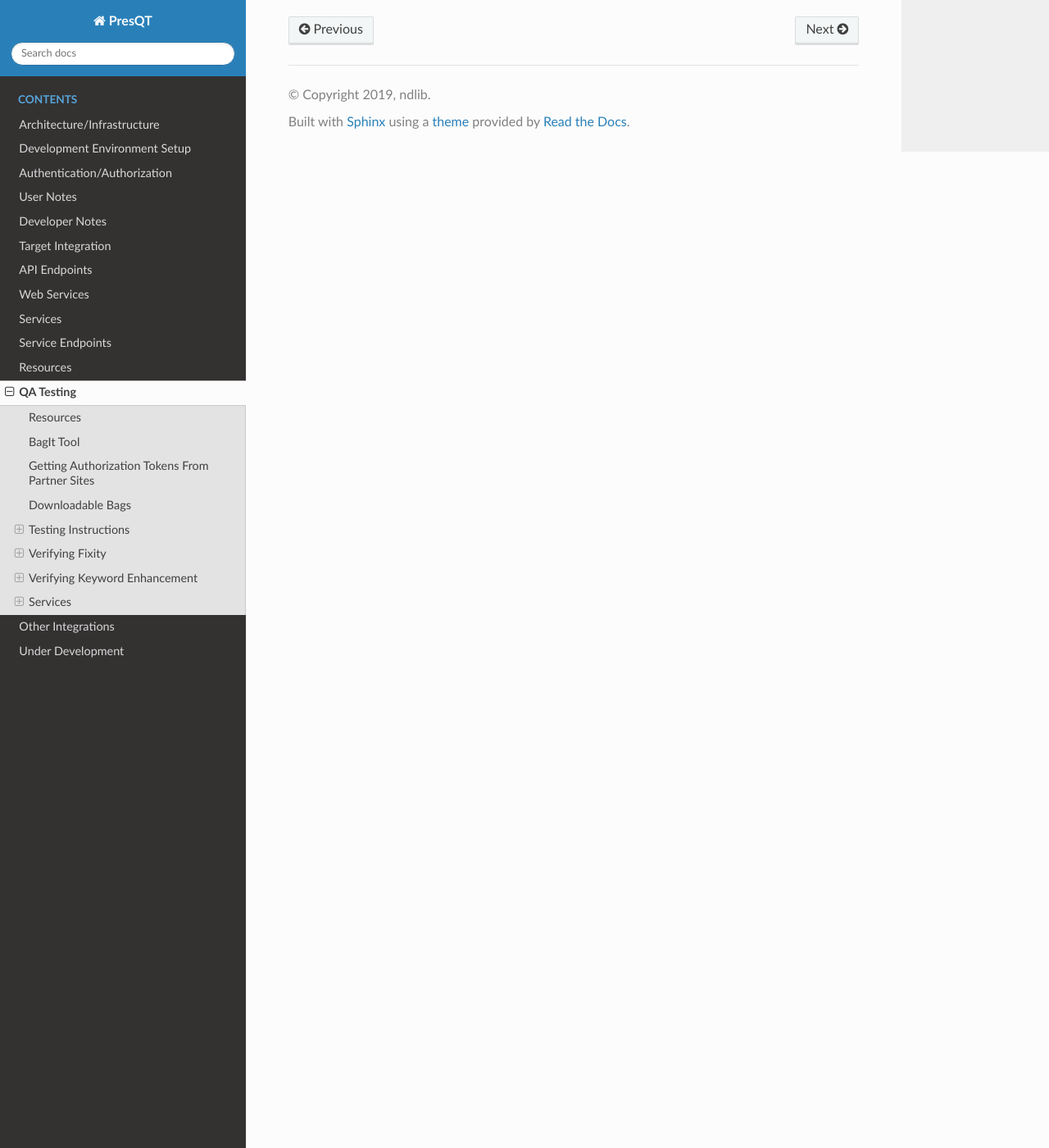
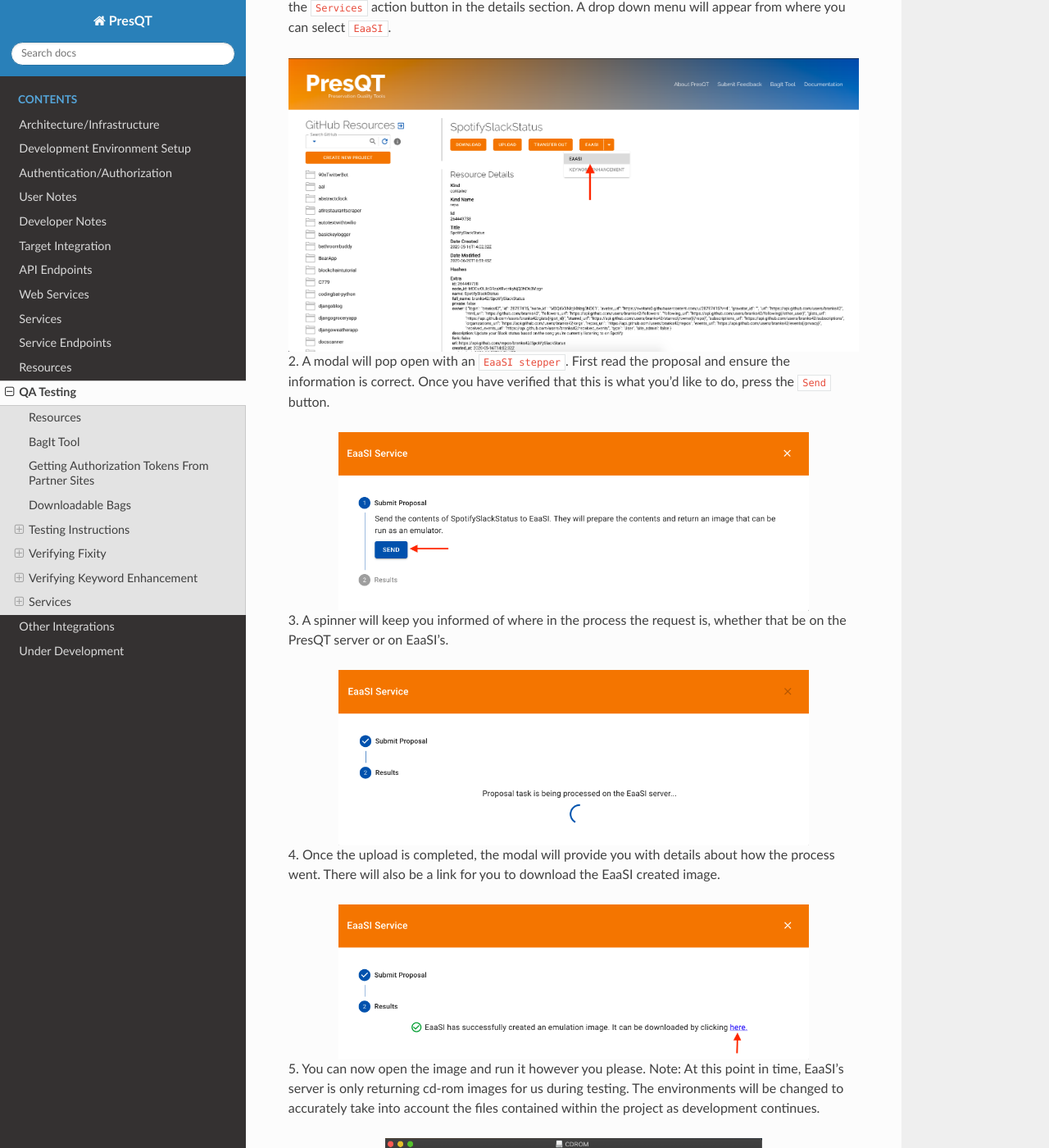
Before and after one commit to Lucy-Family-Institute/presqt, a Sphinx documentation site: the page built from docs/qa.rst, in a window 1280 px wide and 1400 px high, scrolled down 16186 px. Shown: the whole window at 82% size. Built offline with Sphinx 7.4.7 and the Read the Docs theme 2.0.0, drawn with Linux system fonts in a browser that asks for light colours; some of the changed text lies outside the part shown.

Commit message:
Added EaaSI info in QA docs

```diff
--- a/docs/qa.rst
+++ b/docs/qa.rst
@@ -292,5 +292,38 @@
 
 Send a Proposal to EaaSI
 ++++++++++++++++++++++++
+1. To send a resource to EaaSI, first select the resource in the ``resource collection`` and then click
+the ``Services`` action button in the details section. A drop down menu will appear from where you can select
+``EaaSI``.
 
-TBD
+.. figure:: images/qa/eaasi/eaasi1.png
+    :align: center
+
+2. A modal will pop open with an ``EaaSI stepper``. First read the proposal and ensure the information is correct.
+Once you have verified that this is what you'd like to do, press the ``Send`` button.
+
+.. figure:: images/qa/eaasi/eaasi2.png
+    :align: center
+    :scale: 30%
+
+3. A spinner will keep you informed of where in the process the request is, whether that be on the
+PresQT server or on EaaSI's.
+
+.. figure:: images/qa/eaasi/eaasi3.png
+    :align: center
+    :scale: 30%
+
+4. Once the upload is completed, the modal will provide you with details about how the process went.
+There will also be a link for you to download the EaaSI created image.
+
+.. figure:: images/qa/eaasi/eaasi4.png
+    :align: center
+    :scale: 30%
+
+5. You can now open the image and run it however you please. Note: At this point in time, EaaSI's
+server is only returning cd-rom images for us during testing. The environments will be changed to accurately
+take into account the files contained within the project as development continues.
+
+.. figure:: images/qa/eaasi/eaasi5.png
+    :align: center
+    :scale: 30%
```
Also changed, not shown: docs/images/qa/eaasi/eaasi1.png (added), docs/images/qa/eaasi/eaasi2.png (added), docs/images/qa/eaasi/eaasi3.png (added), docs/images/qa/eaasi/eaasi4.png (added), docs/images/qa/eaasi/eaasi5.png (added).
